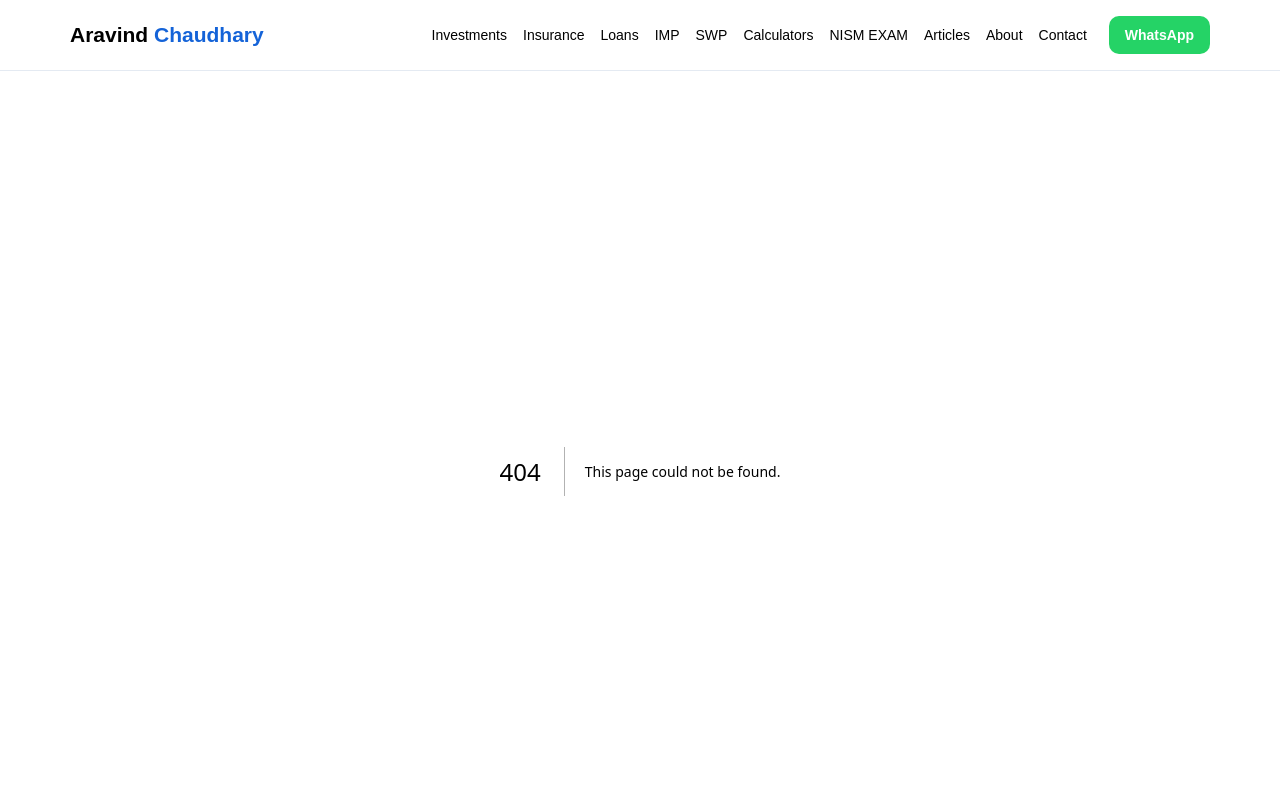
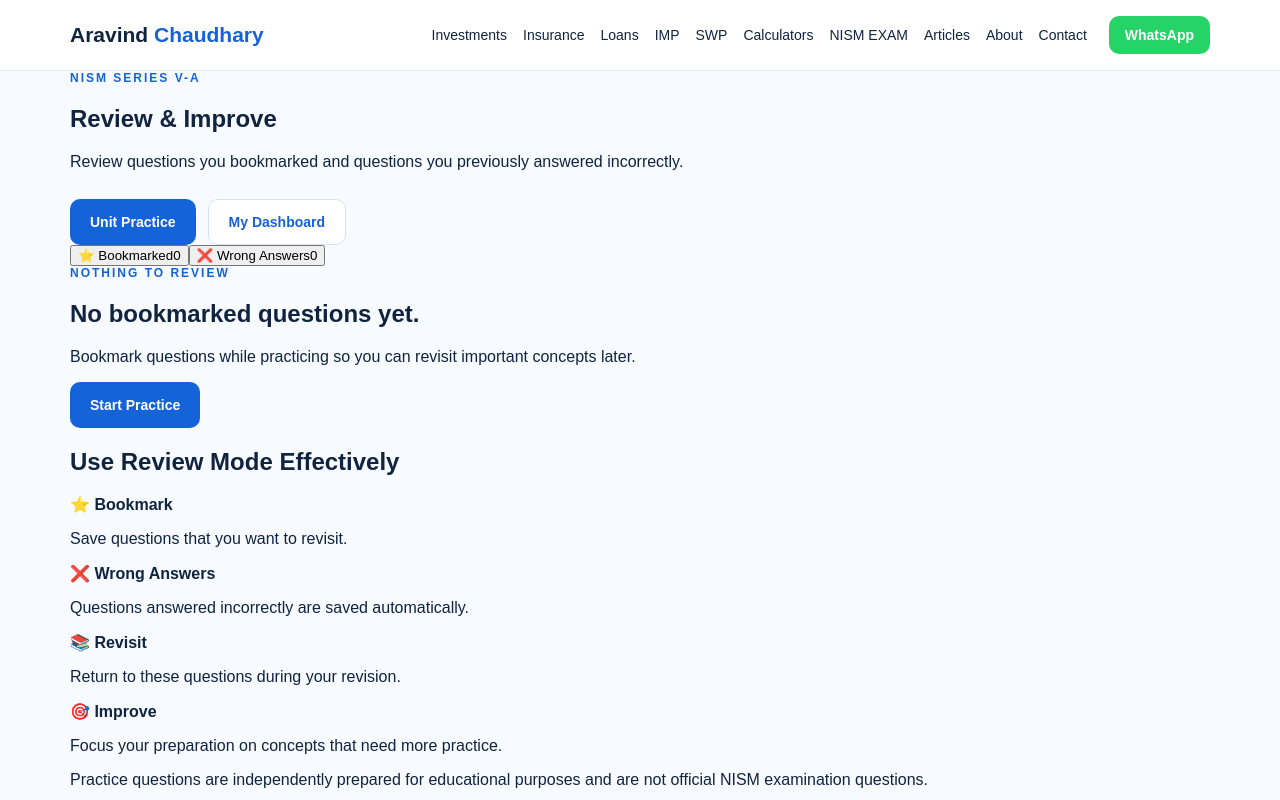
Before and after one commit to Aravind100/aravind-financial-expert, a Next.js app: page /nism/v-a/review in a window 1280 px wide. Before the commit this address had no page. Shown: the top 800 px of the page. Built offline with nearby package versions, Linux system fonts and the light colour scheme.

Commit message:
Add NismReviewPage component for question review

```diff
--- /dev/null
+++ b/app/nism/v-a/review/page.tsx
@@ -0,0 +1,372 @@
+"use client";
+
+import Link from "next/link";
+import { useEffect, useState } from "react";
+
+const BOOKMARK_KEY =
+  "nism_va_bookmarked_questions";
+
+const WRONG_KEY =
+  "nism_va_wrong_questions";
+
+type SavedQuestion = {
+  questionId: string;
+  unitNumber: number;
+  unitTitle: string;
+  questionText: string;
+  date: string;
+};
+
+export default function NismReviewPage() {
+  const [bookmarks, setBookmarks] =
+    useState<SavedQuestion[]>([]);
+
+  const [wrongQuestions, setWrongQuestions] =
+    useState<SavedQuestion[]>([]);
+
+  const [activeTab, setActiveTab] =
+    useState<"bookmarks" | "wrong">(
+      "bookmarks"
+    );
+
+  useEffect(() => {
+    try {
+      const bookmarkData =
+        localStorage.getItem(BOOKMARK_KEY);
+
+      const wrongData =
+        localStorage.getItem(WRONG_KEY);
+
+      if (bookmarkData) {
+        const parsed = JSON.parse(
+          bookmarkData
+        );
+
+        if (Array.isArray(parsed)) {
+          setBookmarks(parsed);
+        }
+      }
+
+      if (wrongData) {
+        const parsed = JSON.parse(
+          wrongData
+        );
+
+        if (Array.isArray(parsed)) {
+          setWrongQuestions(parsed);
+        }
+      }
+    } catch (error) {
+      console.error(
+        "Unable to load review questions:",
+        error
+      );
+    }
+  }, []);
+
+  const removeBookmark = (
+    questionId: string
+  ) => {
+    const updated = bookmarks.filter(
+      (item) =>
+        item.questionId !== questionId
+    );
+
+    setBookmarks(updated);
+
+    localStorage.setItem(
+      BOOKMARK_KEY,
+      JSON.stringify(updated)
+    );
+  };
+
+  const removeWrongQuestion = (
+    questionId: string
+  ) => {
+    const updated = wrongQuestions.filter(
+      (item) =>
+        item.questionId !== questionId
+    );
+
+    setWrongQuestions(updated);
+
+    localStorage.setItem(
+      WRONG_KEY,
+      JSON.stringify(updated)
+    );
+  };
+
+  const activeQuestions =
+    activeTab === "bookmarks"
+      ? bookmarks
+      : wrongQuestions;
+
+  return (
+    <main className="nism-review-page">
+
+      <section className="nism-review-hero">
+        <div className="nism-container">
+
+          <div className="nism-small-title">
+            NISM SERIES V-A
+          </div>
+
+          <h1>Review & Improve</h1>
+
+          <p>
+            Review questions you bookmarked and
+            questions you previously answered
+            incorrectly.
+          </p>
+
+          <div className="nism-hero-buttons">
+
+            <Link
+              href="/nism/v-a/practice"
+              className="nism-primary-btn"
+            >
+              Unit Practice
+            </Link>
+
+            <Link
+              href="/nism/v-a/dashboard"
+              className="nism-secondary-btn"
+            >
+              My Dashboard
+            </Link>
+
+          </div>
+
+        </div>
+      </section>
+
+      <section className="nism-review-section">
+        <div className="nism-container">
+
+          <div className="nism-review-tabs">
+
+            <button
+              type="button"
+              className={
+                activeTab === "bookmarks"
+                  ? "active"
+                  : ""
+              }
+              onClick={() =>
+                setActiveTab("bookmarks")
+              }
+            >
+              ⭐ Bookmarked
+              <span>
+                {bookmarks.length}
+              </span>
+            </button>
+
+            <button
+              type="button"
+              className={
+                activeTab === "wrong"
+                  ? "active"
+                  : ""
+              }
+              onClick={() =>
+                setActiveTab("wrong")
+              }
+            >
+              ❌ Wrong Answers
+              <span>
+                {wrongQuestions.length}
+              </span>
+            </button>
+
+          </div>
+
+          {activeQuestions.length === 0 ? (
+            <div className="nism-review-empty">
+
+              <div className="nism-small-title">
+                NOTHING TO REVIEW
+              </div>
+
+              <h2>
+                {activeTab === "bookmarks"
+                  ? "No bookmarked questions yet."
+                  : "No wrong answers saved yet."}
+              </h2>
+
+              <p>
+                {activeTab === "bookmarks"
+                  ? "Bookmark questions while practicing so you can revisit important concepts later."
+                  : "Incorrect answers from Practice Mode will automatically appear here."}
+              </p>
+
+              <Link
+                href="/nism/v-a/practice"
+                className="nism-primary-btn"
+              >
+                Start Practice
+              </Link>
+
+            </div>
+          ) : (
+            <div className="nism-review-list">
+
+              {activeQuestions.map(
+                (question, index) => (
+                  <div
+                    key={question.questionId}
+                    className="nism-review-card"
+                  >
+
+                    <div className="nism-review-card-top">
+
+                      <span>
+                        Unit{" "}
+                        {question.unitNumber}
+                      </span>
+
+                      <span>
+                        {question.unitTitle}
+                      </span>
+
+                    </div>
+
+                    <div className="nism-review-number">
+                      Question {index + 1}
+                    </div>
+
+                    <h2>
+                      {question.questionText}
+                    </h2>
+
+                    <div className="nism-review-actions">
+
+                      <Link
+                        href="/nism/v-a/practice"
+                        className="nism-primary-btn"
+                      >
+                        Practice Again
+                      </Link>
+
+                      {activeTab ===
+                        "bookmarks" && (
+                        <button
+                          type="button"
+                          className="nism-review-remove"
+                          onClick={() =>
+                            removeBookmark(
+                              question.questionId
+                            )
+                          }
+                        >
+                          Remove Bookmark
+                        </button>
+                      )}
+
+                      {activeTab ===
+                        "wrong" && (
+                        <button
+                          type="button"
+                          className="nism-review-remove"
+                          onClick={() =>
+                            removeWrongQuestion(
+                              question.questionId
+                            )
+                          }
+                        >
+                          Remove
+                        </button>
+                      )}
+
+                    </div>
+
+                  </div>
+                )
+              )}
+
+            </div>
+          )}
+
+        </div>
+      </section>
+
+      <section className="nism-review-info">
+        <div className="nism-container">
+
+          <div className="nism-info-card">
+
+            <h2>
+              Use Review Mode Effectively
+            </h2>
+
+            <div className="nism-info-grid">
+
+              <div>
+                <strong>
+                  ⭐ Bookmark
+                </strong>
+
+                <p>
+                  Save questions that you
+                  want to revisit.
+                </p>
+              </div>
+
+              <div>
+                <strong>
+                  ❌ Wrong Answers
+                </strong>
+
+                <p>
+                  Questions answered
+                  incorrectly are saved
+                  automatically.
+                </p>
+              </div>
+
+              <div>
+                <strong>
+                  📚 Revisit
+                </strong>
+
+                <p>
+                  Return to these questions
+                  during your revision.
+                </p>
+              </div>
+
+              <div>
+                <strong>
+                  🎯 Improve
+                </strong>
+
+                <p>
+                  Focus your preparation on
+                  concepts that need more
+                  practice.
+                </p>
+              </div>
+
+            </div>
+
+          </div>
+
+        </div>
+      </section>
+
+      <section className="nism-review-disclaimer">
+        <div className="nism-container">
+
+          <p>
+            Practice questions are independently
+            prepared for educational purposes and
+            are not official NISM examination
+            questions.
+          </p>
+
+        </div>
+      </section>
+
+    </main>
+  );
+}
```
